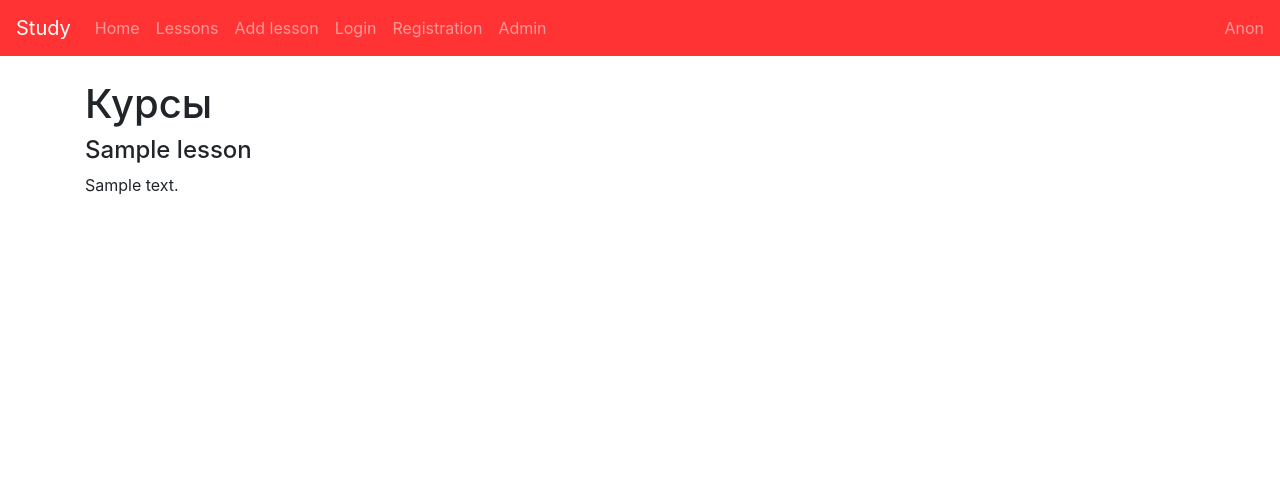
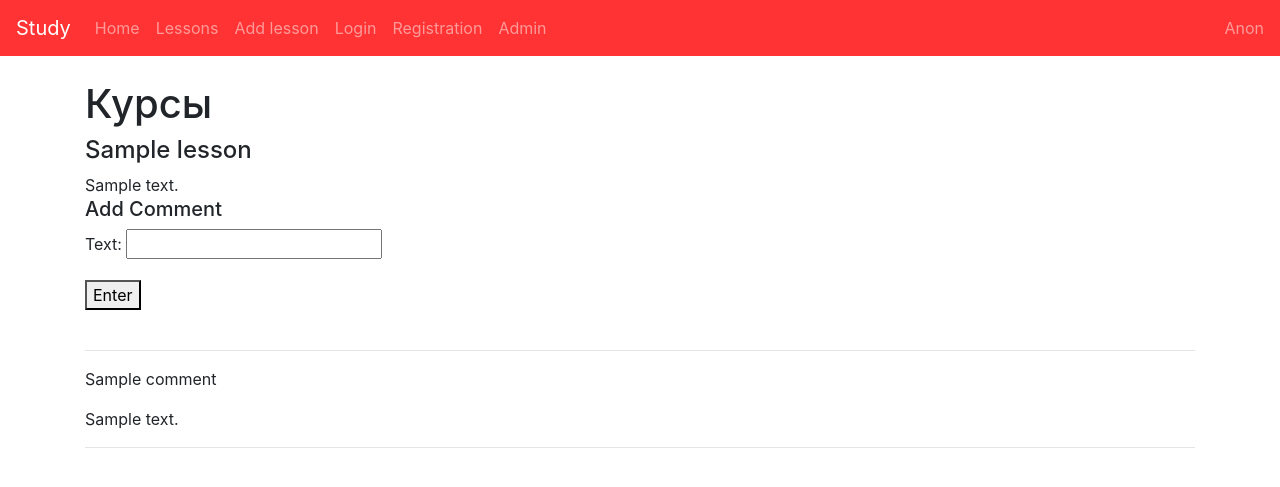
Before and after one commit to DinarKH/Study_web, a Django app: page /lessons/1/ in a window 1280 px wide. Shown: the top 487 px of the page. Run offline with Django 3.2, Linux system fonts and the light colour scheme; tables that the repository leaves empty hold one stand-in row (values such as "Sample post"); some libraries are stand-ins or nearby versions.

Commit message:
add comments

```diff
--- a/Study/forms.py
+++ b/Study/forms.py
@@ -1,7 +1,7 @@
 from django import forms
 from django.contrib.auth.models import User
 from django.contrib.auth.forms import UserCreationForm
-from .models import Lesson
+from .models import Lesson, Comment
 
 
 class RegistrationForm(UserCreationForm):
@@ -10,6 +10,7 @@ class RegistrationForm(UserCreationForm):
     class Meta:
         model = User
         fields = ("username", "email",)
+
 
     def save(self, commit=True):
         user = super().save(commit=False)
@@ -23,3 +24,9 @@ class LessonForm(forms.ModelForm):
     class Meta:
         model = Lesson
         fields = ['name', 'descriptio']
+
+class CommentForm(forms.ModelForm):
+    class Meta:
+        model = Comment
+        fields = {'text'}
+        exclude = ('lesson',)
--- a/Study/views.py
+++ b/Study/views.py
@@ -2,8 +2,8 @@ from django.shortcuts import render, redirect, get_object_or_404, HttpResponseRe
 from django.contrib.auth.forms import AuthenticationForm, UserCreationForm, PasswordChangeForm
 from django.contrib.auth import authenticate, login, update_session_auth_hash
 from django.core.paginator import Paginator
-from .forms import RegistrationForm, LessonForm
-from .models import Lesson
+from .forms import RegistrationForm, LessonForm, CommentForm
+from .models import Lesson, Comment
 
 
 def home(request):
@@ -12,7 +12,8 @@ def home(request):
 
 def lessons(request):
     lessons_list = Lesson.objects.all()
-    paginator = Paginator(lessons_list, 2)
+    page_limot = 2
+    paginator = Paginator(lessons_list, page_limot)
     page = request.GET.get('p')
     page = paginator.get_page(page)
     return render(request, 'lessons.html',
@@ -25,9 +26,26 @@ def lessons(request):
 
 def lessons_detail(request, number):
     instance = get_object_or_404(Lesson, id=number)
+    comment_list = Comment.objects.filter(lesson=number)
+    if request.method == 'POST':
+        form = CommentForm(data=request.POST)
+        if form.is_valid():
+            form.save(commit=False)
+            form.instance.lesson_id = number
+            form.instance.name = request.user.username
+            form.save()
+            return HttpResponseRedirect(request.path_info)
+        else:
+            return render(request, 'lesson_detail.html',
+                          {
+                              'instance': instance,
+                              'form': CommentForm,
+                          })
     return render(request, 'lesson_detail.html',
                   {
-                      'instance': instance
+                      'instance': instance,
+                      'form': CommentForm,
+                      'comment_list': comment_list,
                   })
 
 
@@ -71,9 +89,11 @@ def changePassword(request):
             'form': form,
         })
 
+
 def userProfile(request):
-    return render(request, 'user_profile.html',{
+    return render(request, 'user_profile.html', {
     })
+
 
 def addLesson(request):
     if request.method == 'POST':
@@ -86,6 +106,6 @@ def addLesson(request):
                 'form': LessonForm
             })
     else:
-        return render(request, 'add_lesson.html',{
+        return render(request, 'add_lesson.html', {
             'form': LessonForm
         })
--- a/templates/lesson_detail.html
+++ b/templates/lesson_detail.html
@@ -6,4 +6,19 @@
         {{ instance.name }}
     </h4>
     {{ instance.descriptio }}
+    <h5>Add Comment</h5>
+    <form method="post">
+        {% csrf_token %}
+        {{ form.as_p }}
+        <button type="submit">
+            Enter
+        </button>
+    </form>
+    <br>
+    <hr>
+    {% for comment in comment_list %}
+        <p>{{ comment.name }}</p>
+        <p>{{ comment.text }}</p>
+        <hr>
+    {% endfor %}
 {% endblock %}
```
